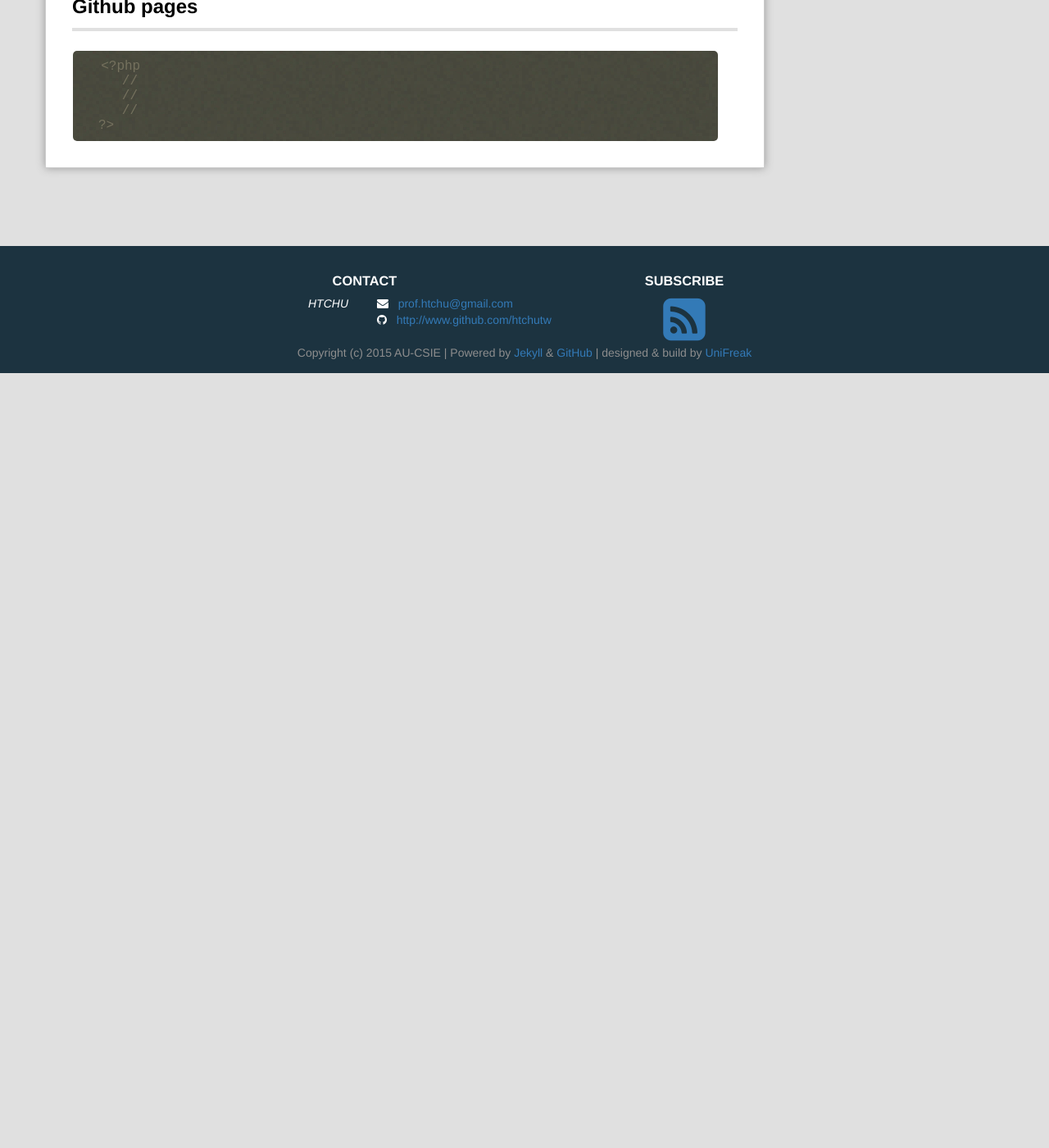
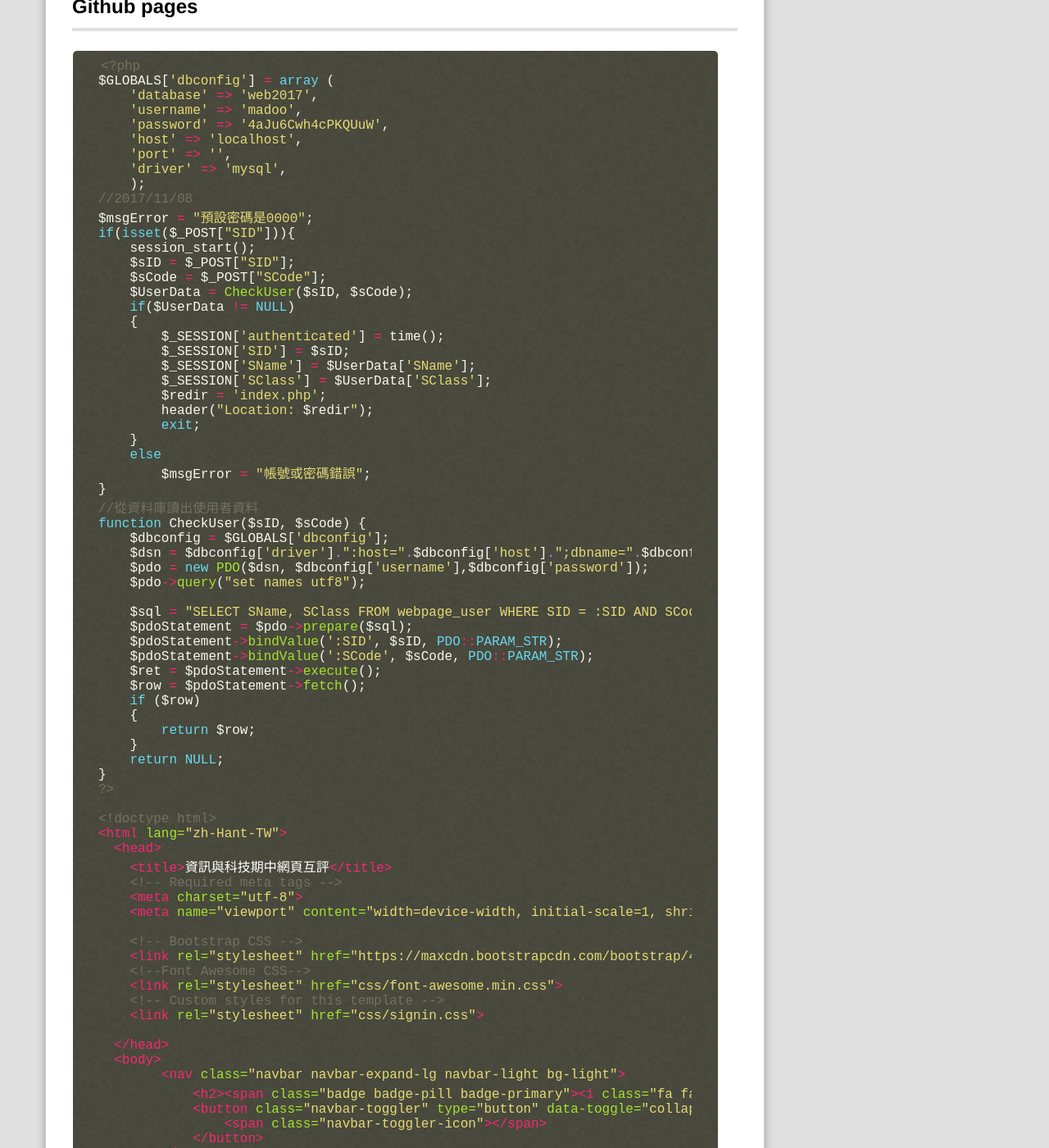
Before and after one commit to Jamie0403/webcourse, a Jekyll site: the page built from _posts/2017-11-22-Class10.md, in a window 1280 px wide and 1400 px high, scrolled down 1000 px. Shown: the whole window at 82% size. Built offline with Jekyll 4.4.1, drawn with Linux system fonts in a browser that asks for light colours; Markdown is read by kramdown in place of the engine named in the settings; comment, search, counter and statistics services are not loaded; before the commit the page ends 1455 px from its top, so only the background shows below that; some of the changed text lies outside the part shown.

Commit message:
Update 2017-11-22-Class10.md

````diff
--- a/_posts/2017-11-22-Class10.md
+++ b/_posts/2017-11-22-Class10.md
@@ -30,9 +30,103 @@ github帳號及使用github做blog。。
 
 ```php
 <?php
-   //
-   //
-   //
+$GLOBALS['dbconfig'] = array (
+    'database' => 'web2017',
+    'username' => 'madoo',
+    'password' => '4aJu6Cwh4cPKQUuW',
+    'host' => 'localhost',
+    'port' => '',
+    'driver' => 'mysql',
+    );
+//2017/11/08
+$msgError = "預設密碼是0000";
+if(isset($_POST["SID"])){
+    session_start();
+    $sID = $_POST["SID"];
+    $sCode = $_POST["SCode"];
+    $UserData = CheckUser($sID, $sCode);
+    if($UserData != NULL)
+    {
+        $_SESSION['authenticated'] = time();
+        $_SESSION['SID'] = $sID;
+        $_SESSION['SName'] = $UserData['SName'];
+        $_SESSION['SClass'] = $UserData['SClass'];
+        $redir = 'index.php';
+        header("Location: $redir");
+        exit;
+    }
+    else
+        $msgError = "帳號或密碼錯誤";
+}
+//從資料庫讀出使用者資料
+function CheckUser($sID, $sCode) {
+    $dbconfig = $GLOBALS['dbconfig'];
+    $dsn = $dbconfig['driver'].":host=".$dbconfig['host'].";dbname=".$dbconfig['database'];
+    $pdo = new PDO($dsn, $dbconfig['username'],$dbconfig['password']);
+    $pdo->query("set names utf8");
+
+    $sql = "SELECT SName, SClass FROM webpage_user WHERE SID = :SID AND SCode =:SCode";
+    $pdoStatement = $pdo->prepare($sql);
+    $pdoStatement->bindValue(':SID', $sID, PDO::PARAM_STR);
+    $pdoStatement->bindValue(':SCode', $sCode, PDO::PARAM_STR);
+    $ret = $pdoStatement->execute();
+    $row = $pdoStatement->fetch();
+    if ($row)
+    {
+        return $row;
+    }
+    return NULL;
+}
+?>
+
+<!doctype html>
+<html lang="zh-Hant-TW">
+  <head>
+    <title>資訊與科技期中網頁互評</title>
+    <!-- Required meta tags -->
+    <meta charset="utf-8">
+    <meta name="viewport" content="width=device-width, initial-scale=1, shrink-to-fit=no">
+
+    <!-- Bootstrap CSS -->
+    <link rel="stylesheet" href="https://maxcdn.bootstrapcdn.com/bootstrap/4.0.0-beta.2/css/bootstrap.min.css" integrity="sha384-PsH8R72JQ3SOdhVi3uxftmaW6Vc51MKb0q5P2rRUpPvrszuE4W1povHYgTpBfshb" crossorigin="anonymous">
+    <!--Font Awesome CSS-->
+    <link rel="stylesheet" href="css/font-awesome.min.css">
+    <!-- Custom styles for this template -->
+    <link rel="stylesheet" href="css/signin.css">
+
+  </head>
+  <body>
+        <nav class="navbar navbar-expand-lg navbar-light bg-light">
+            <h2><span class="badge badge-pill badge-primary"><i class="fa fa-graduation-cap" aria-hidden="true"></i>資訊與科技期中網頁互評</span></h2>
+            <button class="navbar-toggler" type="button" data-toggle="collapse" data-target="#navbarSupportedContent" aria-controls="navbarSupportedContent" aria-expanded="false" aria-label="Toggle navigation">
+                <span class="navbar-toggler-icon"></span>
+            </button>
+        </nav>
+    <div class="container">
+        <form class="form-signin" method="POST" action="login.php">
+        <h3><span class="badge badge-info"><i class="fa fa-keyboard-o" aria-hidden="true"></i>用您的學號登入...</span></h3>
+        <label for="inputEmail" class="sr-only">學號</label>
+        <input name="SID" type="text" id="inputEmail" class="form-control" placeholder="10501001(學號)" required autofocus>
+        <label for="inputPassword" class="sr-only">密碼(都是0000)</label>
+        <input name="SCode" type="password" id="inputPassword" class="form-control" placeholder="0000(密碼)" required>
+        <div class="checkbox">
+            <label>
+            <input type="checkbox" value="remember-me"> 記得我, <?php echo $msgError;?>
+            </label>
+        </div>
+        <button class="btn btn-lg btn-primary btn-block" type="submit">登入投票</button>
+        </form>
+
+    </div>
+
+
+    <!-- Optional JavaScript -->
+    <!-- jQuery first, then Popper.js, then Bootstrap JS -->
+    <script src="https://code.jquery.com/jquery-3.2.1.slim.min.js" integrity="sha384-KJ3o2DKtIkvYIK3UENzmM7KCkRr/rE9/Qpg6aAZGJwFDMVNA/GpGFF93hXpG5KkN" crossorigin="anonymous"></script>
+    <script src="https://cdnjs.cloudflare.com/ajax/libs/popper.js/1.12.3/umd/popper.min.js" integrity="sha384-vFJXuSJphROIrBnz7yo7oB41mKfc8JzQZiCq4NCceLEaO4IHwicKwpJf9c9IpFgh" crossorigin="anonymous"></script>
+    <script src="https://maxcdn.bootstrapcdn.com/bootstrap/4.0.0-beta.2/js/bootstrap.min.js" integrity="sha384-alpBpkh1PFOepccYVYDB4do5UnbKysX5WZXm3XxPqe5iKTfUKjNkCk9SaVuEZflJ" crossorigin="anonymous"></script>
+  </body>
+</html>
 ?>
 ```
 
````
